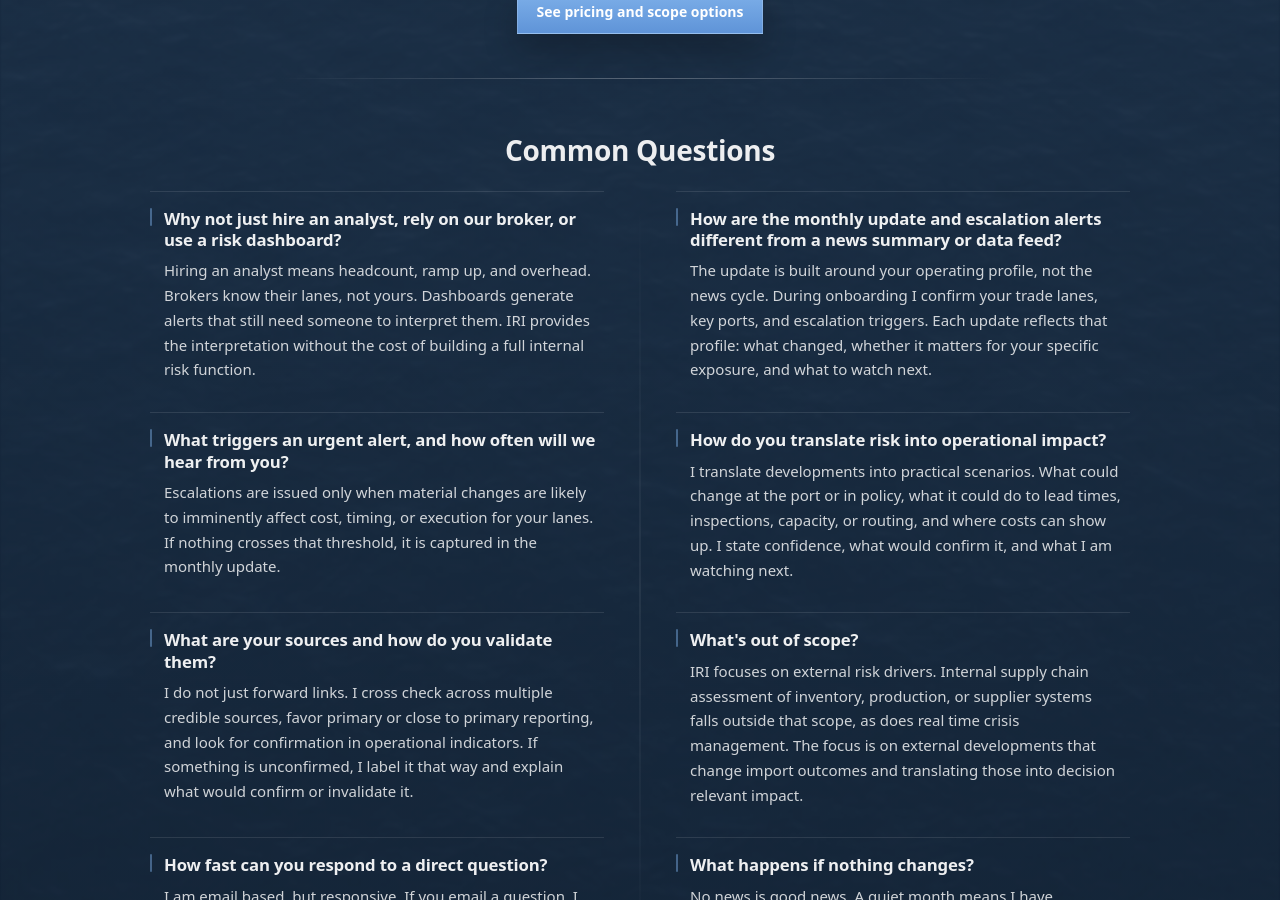
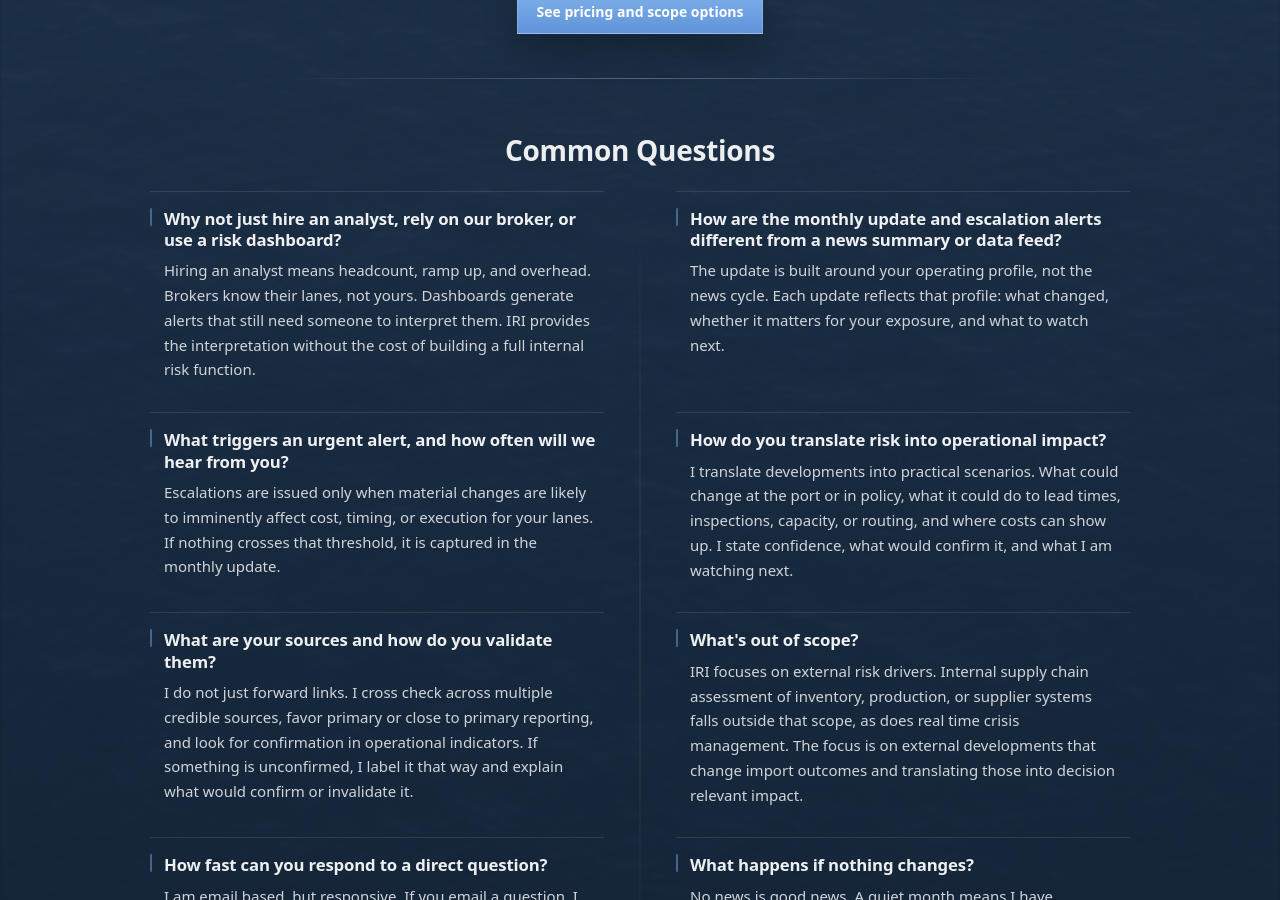
Before and after one commit to importrisk/import-risk-intelligence-site, a Jekyll site: the page built from coverage.html, in a window 1280 px wide and 900 px high, scrolled down 1964 px. Built offline with Jekyll 4.4.1, drawn with Linux system fonts in a browser that asks for light colours.

Commit message:
Update coverage.html

```diff
--- a/coverage.html
+++ b/coverage.html
@@ -224,7 +224,7 @@ css: /method.css?v=100
             <div class="mp-faq-item" role="listitem">
               <h4 class="mp-q">How are the monthly update and escalation alerts different from a news summary or data feed?</h4>
               <p class="mp-a">
-                The update is built around your operating profile, not the news cycle. During onboarding I confirm your trade lanes, key ports, and escalation triggers. Each update reflects that profile: what changed, whether it matters for your specific exposure, and what to watch next.
+                The update is built around your operating profile, not the news cycle. Each update reflects that profile: what changed, whether it matters for your exposure, and what to watch next.
               </p>
             </div>
 
```
